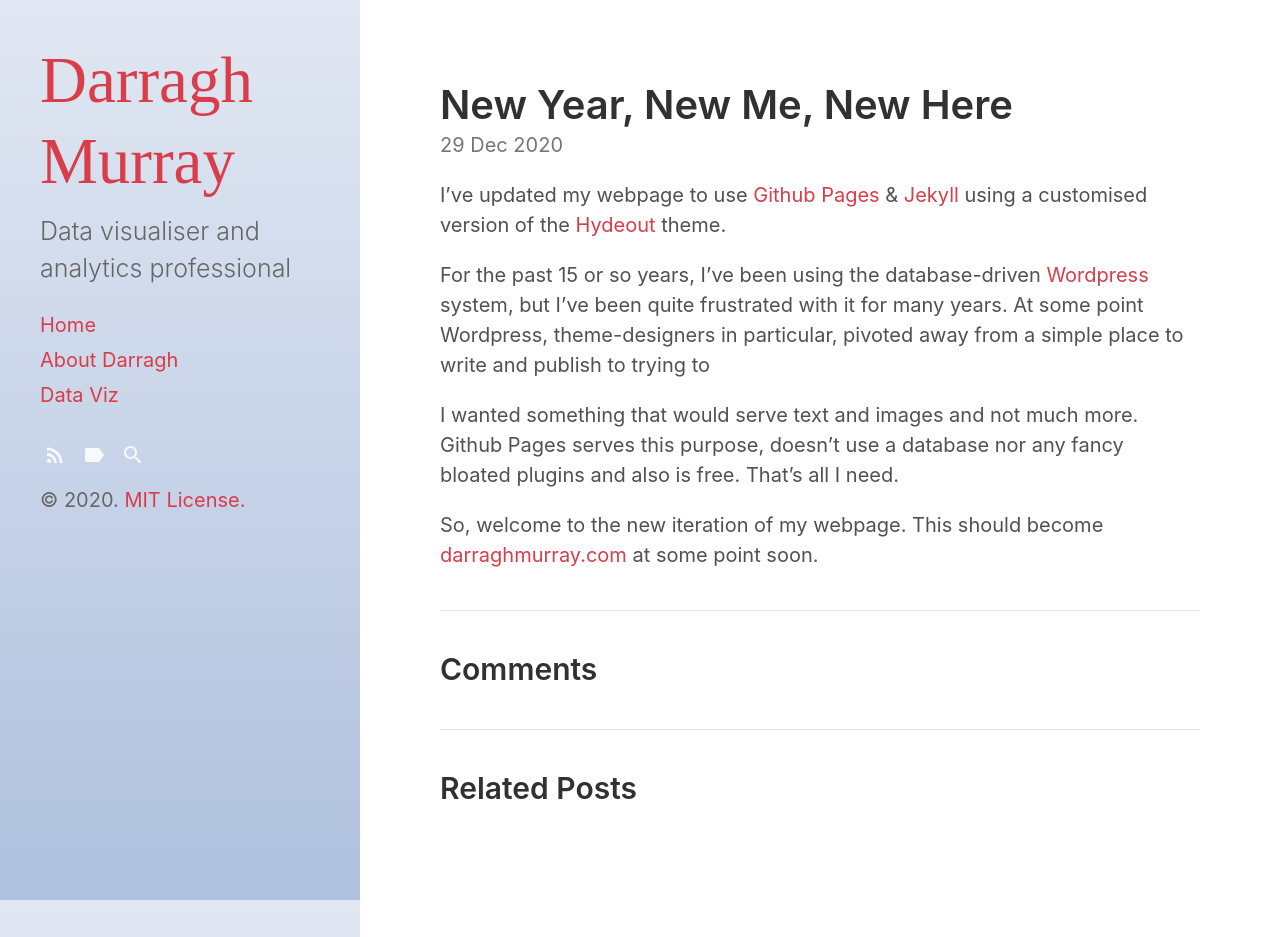
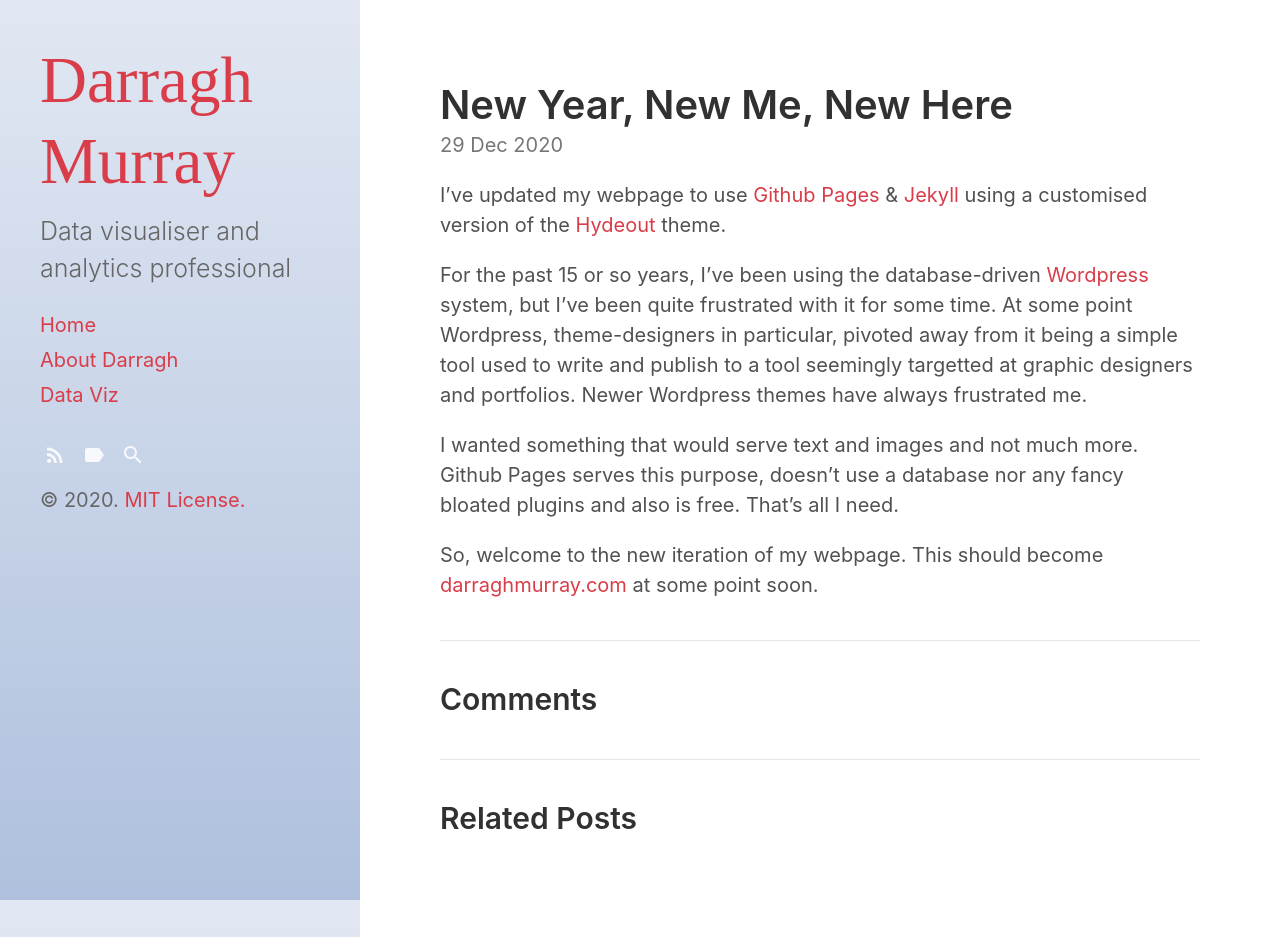
Before and after one commit to dbmurray/dbmurray.github.io, a Jekyll site: the page built from _posts/2020-12-29-new-year-new-me-new-here.md, in a window 1280 px wide and 937 px high. Built offline with Jekyll 4.4.1, drawn with Linux system fonts in a browser that asks for light colours.

Commit message:
Update 2020-12-29-new-year-new-me-new-here.md

```diff
--- a/_posts/2020-12-29-new-year-new-me-new-here.md
+++ b/_posts/2020-12-29-new-year-new-me-new-here.md
@@ -6,7 +6,7 @@ excerpt_separator:  <!--more-->
 
 I've updated my webpage to use [Github Pages](https://pages.github.com/) & [Jekyll](http://jekyllrb.com) using a customised version of the [Hydeout](https://github.com/fongandrew/hydeout) theme.
 
-For the past 15 or so years, I've been using the database-driven [Wordpress](https://wordpress.com/) system, but I've been quite frustrated with it for many years. At some point Wordpress, theme-designers in particular, pivoted away from a simple place to write and publish to trying to
+For the past 15 or so years, I've been using the database-driven [Wordpress](https://wordpress.com/) system, but I've been quite frustrated with it for some time. At some point Wordpress, theme-designers in particular, pivoted away from it being a simple tool used to write and publish to a tool seemingly targetted at graphic designers and portfolios. Newer Wordpress themes have always frustrated me.
 
 I  wanted something that would serve text and images and not much more. Github Pages serves this purpose, doesn't use a database nor any fancy bloated plugins and also is free. That's all I need.
 
```
